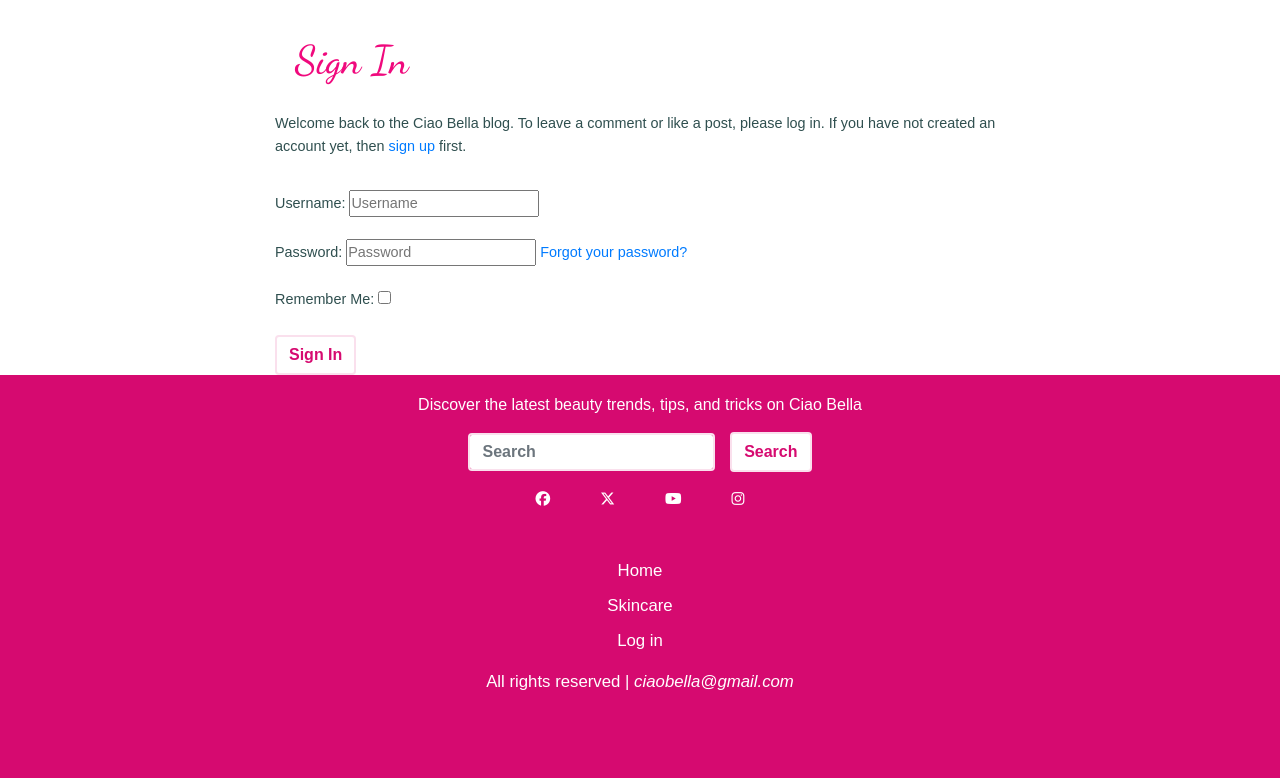
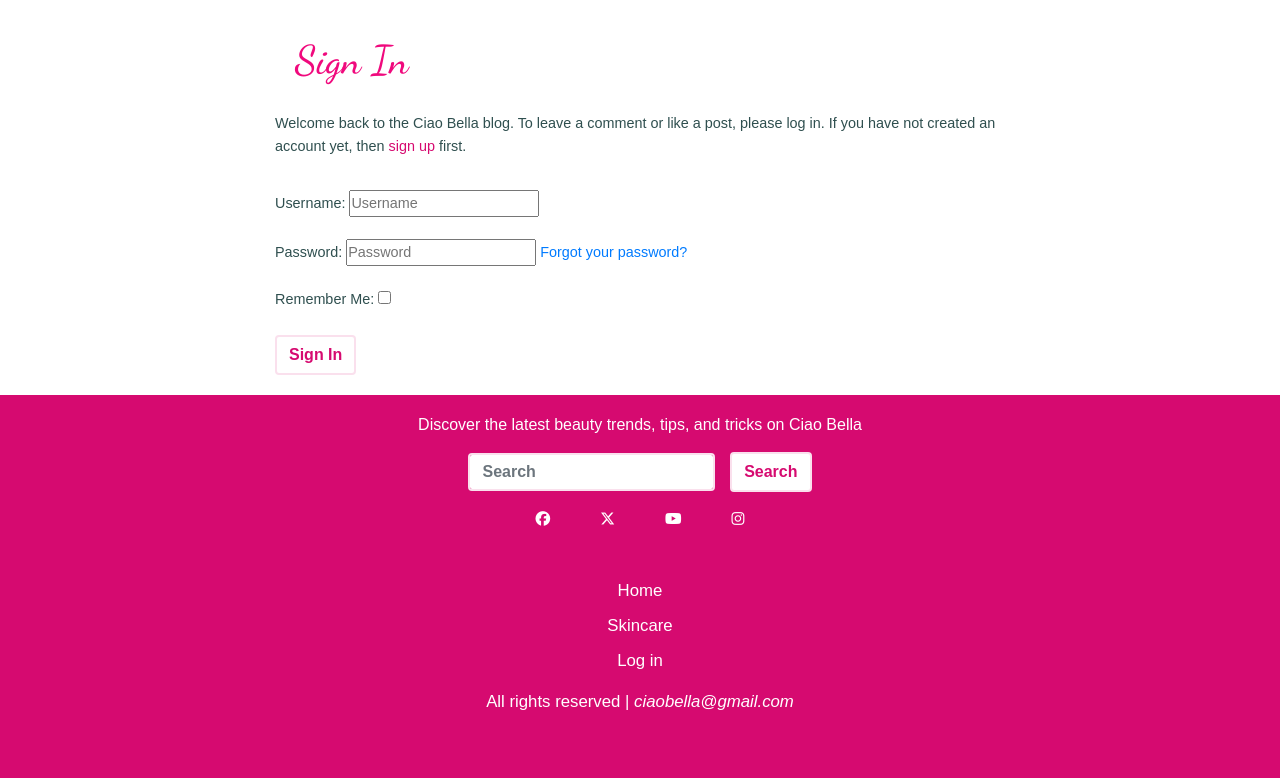
Before and after one commit to Lin2907/ciao-bella-blog, a Django app: page /accounts/login/ in a window 1280 px wide. Shown: the part 109-887 px from the top of the page. Before the commit the page ends 799 px from the top, so only its background shows below. Run offline with Django 4.2, Linux system fonts and the light colour scheme; some libraries are stand-ins or nearby versions; some web fonts are replaced.

Commit message:
Add styles for registration/login

```diff
--- a/templates/account/login.html
+++ b/templates/account/login.html
@@ -7,14 +7,14 @@
 
 {% block content %}
 
-<div class="container">
+<div class="container" id="sign">
     <div class="row">
         <div class="col-md-8 mt-3 offset-md-2">
             <h3>{% trans "Sign In" %}</h3>
 
             <p>{% blocktrans %}Welcome back to the Ciao Bella blog. To leave a comment or like a post, please log in. If
                 you
-                have not created an account yet, then <a class="link" href="{{ signup_url }}">sign up</a>
+                have not created an account yet, then <a class="link" style="color:rgb(214, 10, 112)" href="{{ signup_url }}">sign up</a>
                 first.{% endblocktrans %}</p>
         </div>
     </div>
@@ -26,7 +26,7 @@
                 {% if redirect_field_value %}
                 <input type="hidden" name="{{ redirect_field_name }}" value="{{ redirect_field_value }}" />
                 {% endif %}
-                <button class="btn btn-signup right" type="submit">{% trans "Sign In" %}</button>
+                <button class="btn btn-signup right" style=" margin-bottom: 20px" type="submit">{% trans "Sign In" %}</button>
             </form>
         </div>
     </div>
--- a/templates/account/logout.html
+++ b/templates/account/logout.html
@@ -5,7 +5,7 @@
 {% block head_title %}{% trans "Sign Out" %}{% endblock %}
 
 {% block content %}
-<div class="container">
+<div class="container" id="sign">
     <div class="row">
         <div class="col-md-8 mt-3 offset-md-2">
             <h3>{% trans "Sign Out" %}</h3>
@@ -21,7 +21,7 @@
                 {% if redirect_field_value %}
                 <input type="hidden" name="{{ redirect_field_name }}" value="{{ redirect_field_value }}" />
                 {% endif %}
-                <button class="btn btn-signup right" type="submit">{% trans 'Sign Out' %}</button>
+                <button class="btn btn-signup right" style="margin-bottom:20px" type="submit">{% trans 'Sign Out' %}</button>
             </form>
         </div>
     </div>
```
Also changed, not shown: templates/account/signup.html (+4 -4 lines), 1 other file.
